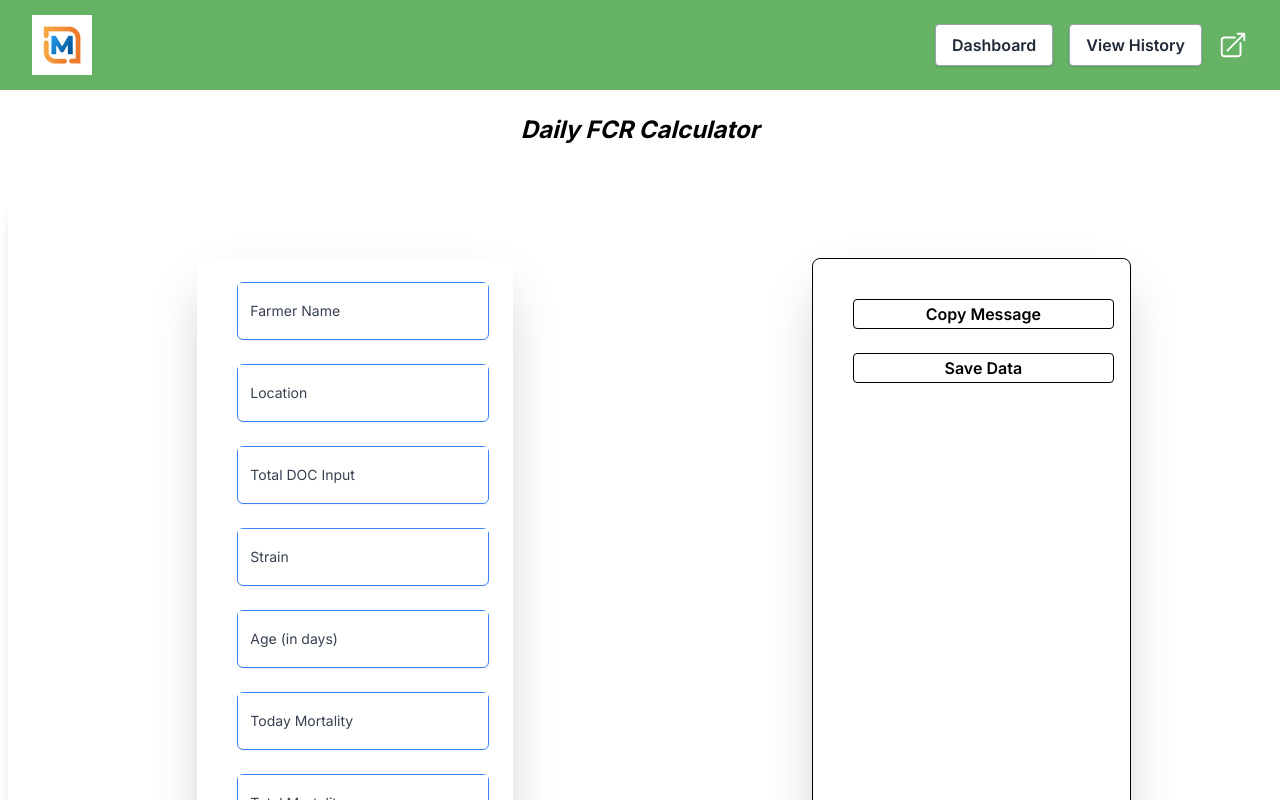
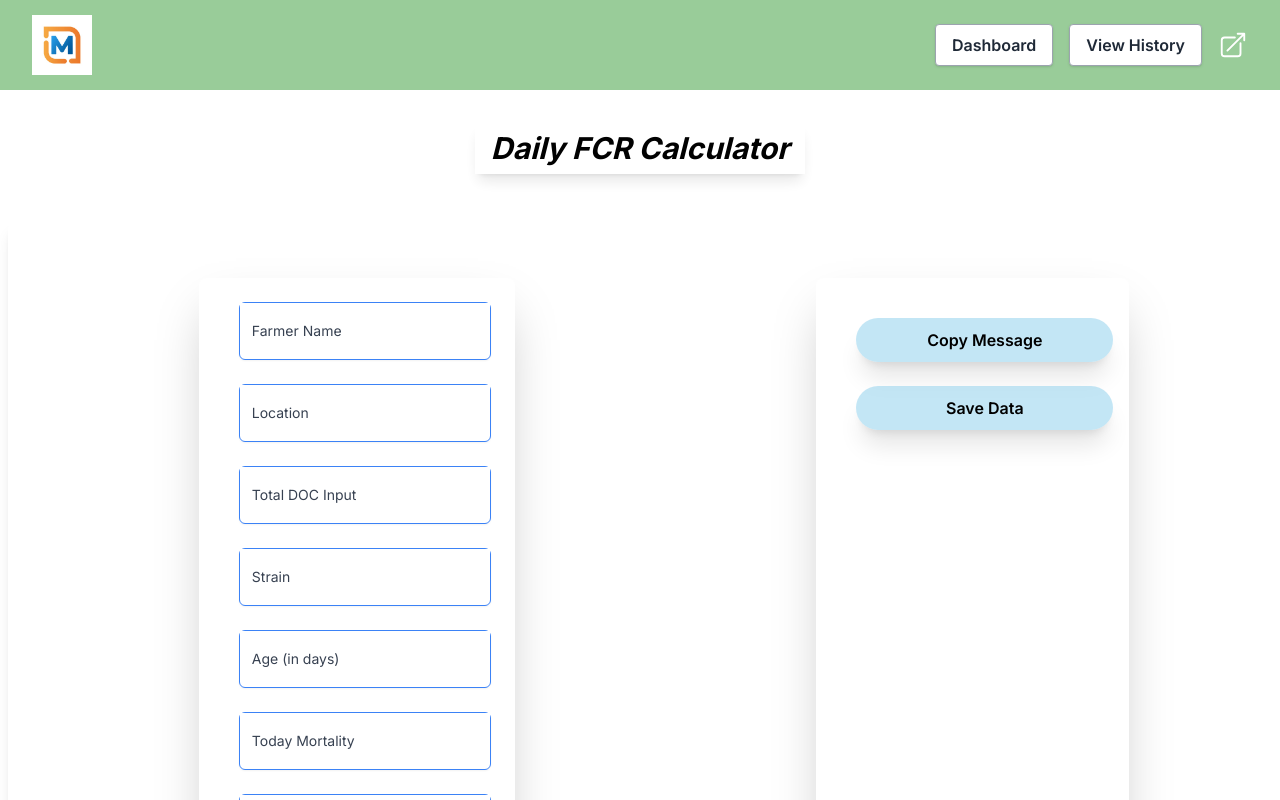
Before and after one commit to bayezid-hossain/daily-fcr, a Next.js app: page /dashboard in a window 1280 px wide. Shown: the top 800 px of the page. Built offline with nearby package versions, Linux system fonts and the light colour scheme.

Commit message:
fully functional login and history based fcr

```diff
--- a/src/app/components/Navbar.tsx
+++ b/src/app/components/Navbar.tsx
@@ -25,7 +25,7 @@ const Navbar: React.FC<NavbarProps> = ({ isUserApproved }) => {
   };
 
   return (
-    <div className="flex items-center justify-between w-full h-[90px] bg-[green]/60">
+    <div className="flex items-center justify-between w-full h-[90px] bg-[green]/40">
       <div>
         {' '}
         <Image
--- a/src/app/dashboard/page.tsx
+++ b/src/app/dashboard/page.tsx
@@ -32,6 +32,14 @@ export default function Home() {
   const [msgData, setMsgData] = useState('');
   const handleChange = (e: React.ChangeEvent<HTMLInputElement>): void => {
     const { name, value } = e.target;
+    if (
+      name === 'age' &&
+      (Number(value) < 1 || Number(value) > 32) &&
+      value != ''
+    ) {
+      return; // Do not update state if value is out of range
+    }
+
     setFormData({ ...formData, [name]: value });
   };
 
@@ -107,6 +115,10 @@ export default function Home() {
   };
   const handleCopy = async () => {
     let dataToCopy = msgData;
+    if (msgData == '') {
+      toast.error('Nothing to copy');
+      return;
+    }
     let stringWithoutConsecutiveNewlines = dataToCopy.replace(/\n(?!\n)/g, '');
     let stringWithoutSpaces = stringWithoutConsecutiveNewlines
       .split('\n')
@@ -130,14 +142,14 @@ export default function Home() {
     <main className="bg-white flex min-h-screen items-center justify-center  flex-col">
       <div className="flex flex-col items-center mb-12 w-full">
         <Navbar isUserApproved={true} />
-        <h1 className="bg-black text-black font-bold text-2xl italic px-4 py-2 m-4">
+        <h3 className="bg-black text-black font-bold text-3xl italic px-4 py-2 m-4 mt-8 z-[1] shadow-lg animate-animate-blink">
           Daily FCR Calculator
-        </h1>
-        <div className="w-full rounded-lg shadow-lg p-6 m-4 mt-8 bg-white transition duration-300 transform hover:scale-110 text-black justify-start text-start ml-8 pl-10">
+        </h3>
+        <div className="w-full rounded-lg shadow-lg p-6 m-4 mt-8 bg-white transition duration-300 transform text-black justify-start text-start ml-8 pl-10">
           <div className="flex flex-row justify-around w-full mb-4 gap-x-4 lg:flex-col lg:gap-y-4">
             <form
               onSubmit={handleSubmit}
-              className="flex flex-col items-center text-black gap-y-2 px-6 rounded-lg shadow-2xl p-6 m-4 mt-8 bg-white transition duration-300 transform hover:scale-110  justify-start text-start ml-8 pl-10"
+              className="flex flex-col items-center text-black gap-y-2 px-6 rounded-lg shadow-2xl p-6 m-4 mt-8 bg-white transition duration-300 transform hover:scale-105  justify-start text-start ml-8 pl-10"
             >
               <label htmlFor="Farmer Name" className="blue-border-label">
                 <input
@@ -174,6 +186,7 @@ export default function Home() {
                   name="totalDOCInput"
                   value={formData.totalDOCInput}
                   onChange={handleChange}
+                  required
                   placeholder="Total DOC Input"
                   className="peer text-input"
                 />
@@ -185,6 +198,7 @@ export default function Home() {
                   id="strain"
                   name="strain"
                   value={formData.strain}
+                  required
                   onChange={handleChange}
                   className="peer text-input"
                   placeholder="Strain"
@@ -198,6 +212,7 @@ export default function Home() {
                   id="age"
                   name="age"
                   value={formData.age}
+                  required
                   onChange={handleChange}
                   className="peer text-input"
                   placeholder="Age"
@@ -213,6 +228,7 @@ export default function Home() {
                   placeholder="Today Mortality"
                   value={formData.todayMortality}
                   onChange={handleChange}
+                  required
                   className="peer text-input"
                 />
                 <span className="top-moving-span">Today Mortality</span>
@@ -223,6 +239,7 @@ export default function Home() {
                   type="number"
                   id="totalMortality"
                   name="totalMortality"
+                  required
                   value={formData.totalMortality}
                   onChange={handleChange}
                   placeholder="totalMortality"
@@ -235,6 +252,7 @@ export default function Home() {
                   type="number"
                   id="avgWeight"
                   name="avgWeight"
+                  required
                   value={formData.avgWeight}
                   onChange={handleChange}
                   className="peer text-input"
@@ -249,6 +267,7 @@ export default function Home() {
                   type="number"
                   id="totalFeed510"
                   name="totalFeed510"
+                  required
                   value={formData.totalFeed510}
                   className="peer text-input"
                   placeholder="510"
@@ -260,6 +279,7 @@ export default function Home() {
               <label className="blue-border-label">
                 <input
                   type="number"
+                  required
                   id="totalFeed511"
                   name="totalFeed511"
                   value={formData.totalFeed511}
@@ -276,6 +296,7 @@ export default function Home() {
                   type="number"
                   id="farmStock510"
                   name="farmStock510"
+                  required
                   value={formData.farmStock510}
                   onChange={handleChange}
                   placeholder="510"
@@ -289,6 +310,7 @@ export default function Home() {
                   type="number"
                   id="farmStock511"
                   name="farmStock511"
+                  required
                   value={formData.farmStock511}
                   onChange={handleChange}
                   className="peer text-input"
@@ -301,6 +323,7 @@ export default function Home() {
                   type="text"
                   id="disease"
                   name="disease"
+                  required
                   value={formData.disease}
                   onChange={handleChange}
                   className="peer text-input"
@@ -312,6 +335,7 @@ export default function Home() {
                   type="text"
                   id="medicine"
                   name="medicine"
+                  required
                   value={formData.medicine}
                   onChange={handleChange}
                   className="peer text-input"
@@ -320,22 +344,22 @@ export default function Home() {
               </label>
               <button
                 type="submit"
-                className="bg-blue-500 font-bold px-4 py-2 mt-4 rounded border border-black text-black"
+                className="bg-[skyblue]/50 text-black font-semibold  px-4 py-4 mt-6 shadow-xl border-black rounded-full w-full hover:bg-[green]/20"
               >
                 Calculate FCR
               </button>
             </form>{' '}
-            <div className="text-black whitespace-break-spaces leading-[.75] border border-black p-4 justify-center items-center rounded-lg shadow-2xl m-4 mt-8 bg-white transition duration-300 transform hover:scale-110 text-start ml-8 pl-10">
+            <div className="text-black whitespace-break-spaces leading-[.75] p-4 justify-center items-center rounded-lg shadow-2xl m-4 mt-8 bg-white transition duration-300 transform hover:scale-105 text-start ml-8 pl-10">
               {msgData}
               <button
                 onClick={handleCopy}
-                className="bg-blue-500 text-black font-semibold  px-4 py-2 mt-6 border border-black rounded w-full"
+                className="bg-[skyblue]/50 text-black font-semibold  px-4 py-4 mt-6 shadow-xl border-black rounded-full w-full hover:bg-[green]/20"
               >
                 Copy Message
               </button>
               <button
                 onClick={handleSave}
-                className="bg-blue-500 text-black font-semibold  px-4 py-2 mt-6 border border-black rounded w-full"
+                className="bg-[skyblue]/50 text-black font-semibold  px-4 py-4 mt-6 shadow-xl border-black rounded-full w-full hover:bg-[green]/20"
               >
                 Save Data
               </button>
--- a/src/app/globals.css
+++ b/src/app/globals.css
@@ -26,10 +26,5 @@
 }
 body {
   color: rgb(var(--blue)); /* Use the RGB value stored in the custom property */
-  background: linear-gradient(
-    to top,
-    transparent,
-    rgb(var(--blue)),
-    rgb(var(--foreground-rgb))
-  );
+  background: white;
 }
--- a/tailwind.config.ts
+++ b/tailwind.config.ts
@@ -11,6 +11,7 @@ const config: Config = {
       animation: {
         'text-reveal':
           'text-reveal 5s cubic-bezier(0.77, 0, 0.175, 1) infinite',
+        'animate-blink': 'blink 3s infinite',
       },
       keyframes: {
         'text-reveal': {
@@ -22,6 +23,17 @@ const config: Config = {
           },
           '100%': {
             transform: 'translate(0, 100%)',
+          },
+        },
+        blink: {
+          '0%': {
+            opacity: '1',
+          },
+          '50%': {
+            opacity: '0',
+          },
+          '100%': {
+            opacity: '1',
           },
         },
       },
```
